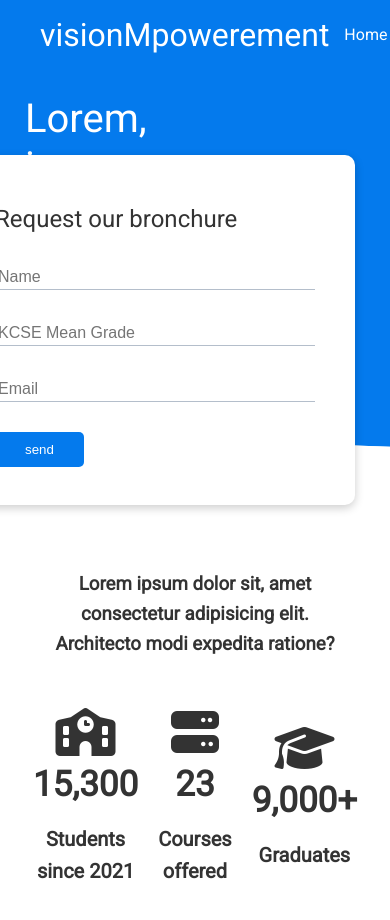
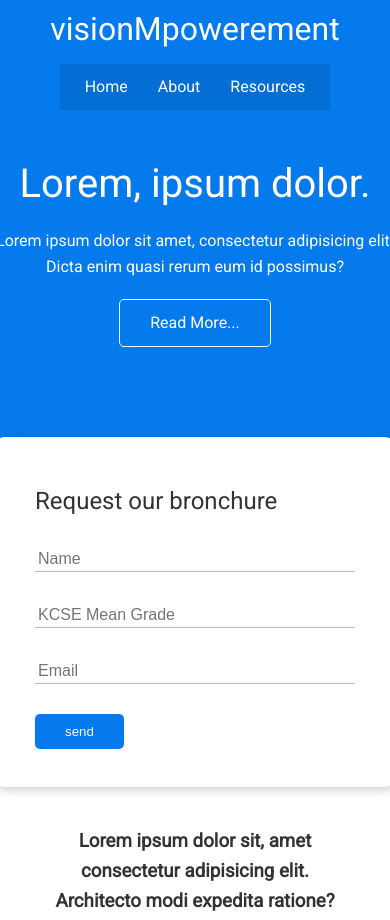
Before and after one commit to Salochin5/visionMpowerement, a plain HTML site: page index.html in a window 390 px wide. Shown: the top 920 px of the page. Drawn offline with Linux system fonts and the light colour scheme.

Commit message:
Tablet and Mobile Media Queries updated

```diff
--- a/styles.css
+++ b/styles.css
@@ -195,3 +195,52 @@ img {
 .social a i:hover {
     transform: scale(1.2);
 }
+
+/* Media Queries */
+/* Tablets and Under */
+@media(max-width: 768px) {
+    .grid,
+    .showcase .grid,
+    .stats .grid,
+    .cli .grid,
+    .cloud .grid {
+        grid-template-columns: 1fr;
+        grid-template-rows: 1fr;
+    }
+
+    .showcase {
+        height: auto;
+    }
+
+    .showcase-text {
+        text-align: center;
+        margin-top: 40px;
+    }
+
+    .showcase-form {
+        justify-self: center;
+        margin: auto;
+    }
+
+    .cli .grid > *:first-child {
+        grid-column: 1;
+        grid-row: 1;
+    }
+}
+
+
+/* Mobile */
+@media(max-width: 500px) {
+    .navbar {
+        height: 110px;
+    }
+
+    .navbar .flex {
+        flex-direction: column;
+    }
+
+    .navbar ul {
+        padding: 10px;
+        background-color: rgba(0, 0, 0, 0.1);
+    }
+}
```
